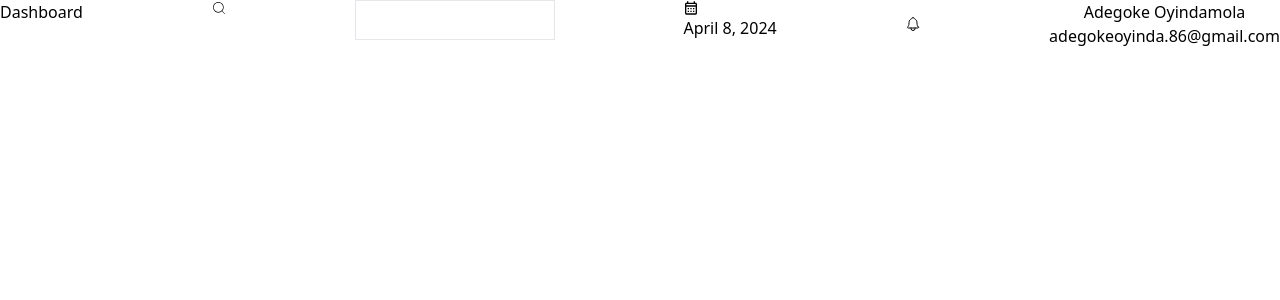
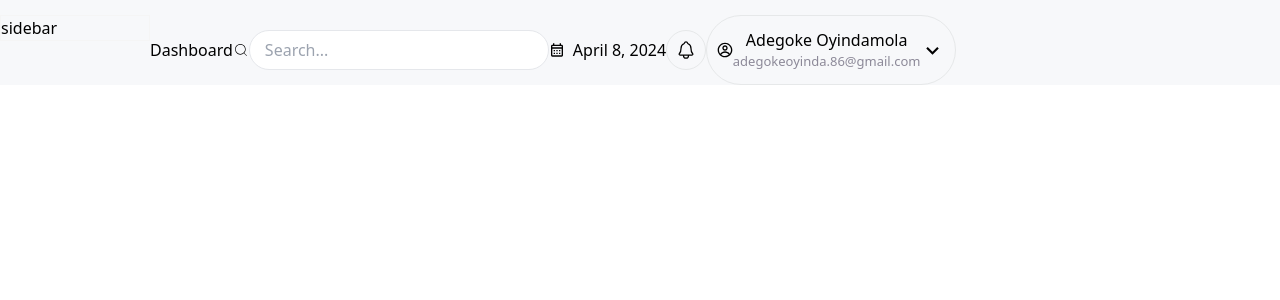
Before and after one commit to CodewithOyinda/analytics-dashboard, a React (Vite) app: page / in a window 1280 px wide. Shown: the top 300 px of the page. Built offline with nearby package versions, Linux system fonts and the light colour scheme.

Commit message:
Dashboard layout in progress

```diff
--- a/src/dashboard/Dashboard.jsx
+++ b/src/dashboard/Dashboard.jsx
@@ -1,25 +1,44 @@
 import React from 'react'
-import { MdOutlineCalendarMonth } from "react-icons/md";
+import { MdOutlineCalendarMonth , MdOutlineKeyboardArrowDown } from "react-icons/md";
 import { IoNotificationsOutline } from "react-icons/io5";
 import { CiSearch } from "react-icons/ci";
+import { CgProfile } from "react-icons/cg";
+import Sidebar from './Sidebar';
 
 const Dashboard = () => {
   return (
-    <div>
-      <div className='flex justify-between flex-row'>
+    <div className='flex w-full relative pt-[15px] bg-[#f7f8fa]'>
+    <div className='w-100px z-[20] flex h-full'>
+        <Sidebar/>
+    </div>
+      <div className='flex justify-between flex-row items-center'>
        <p>Dashboard</p>
-       <CiSearch />
+       <div className='flex items-center'>
+       <CiSearch  className=''/>
        <input
-       className='border w-[200px] h-[40px]'
+       className='border w-[300px] h-[40px] p-[15px] rounded-[3rem]'
        type='text'
+       placeholder='Search...'
        />
-       <p><MdOutlineCalendarMonth /> April 8, 2024</p>
-       <button><IoNotificationsOutline /></button>
-       <button>
+       </div>
+       <div className='flex items-center gap-[0.5rem]'>
+       <MdOutlineCalendarMonth />
+       <p> April 8, 2024</p>
+       </div>
+       <button className='border border-[#e6e8e9] rounded-[50%] w-[40px] h-[40px] flex items-center justify-center'><IoNotificationsOutline className='w-[20px] h-[20px]'/></button>
+
+       <button className='border border-[#e6e8e9] rounded-[3rem] w-[250px] h-[70px] flex items-center justify-center'>
+        <div><CgProfile /></div>
+        <div>
         <p>Adegoke Oyindamola</p>
-        <p>adegokeoyinda.86@gmail.com</p>
+        <p className='text-[13px] text-[#8c8998]'>adegokeoyinda.86@gmail.com</p>
+        </div>
+        <div>
+        <MdOutlineKeyboardArrowDown className='w-[25px] h-[25px]'/>
+        </div>
        </button>
       </div>
+
     </div>
   )
 }
--- a/src/dashboard/Sidebar.jsx
+++ b/src/dashboard/Sidebar.jsx
@@ -2,7 +2,9 @@ import React from 'react'
 
 const Sidebar = () => {
   return (
-    <div>Sidebar</div>
+    <div className=' border border-[#F5F5F5] w-[150px]'>
+     sidebar
+    </div>
   )
 }
 
```
